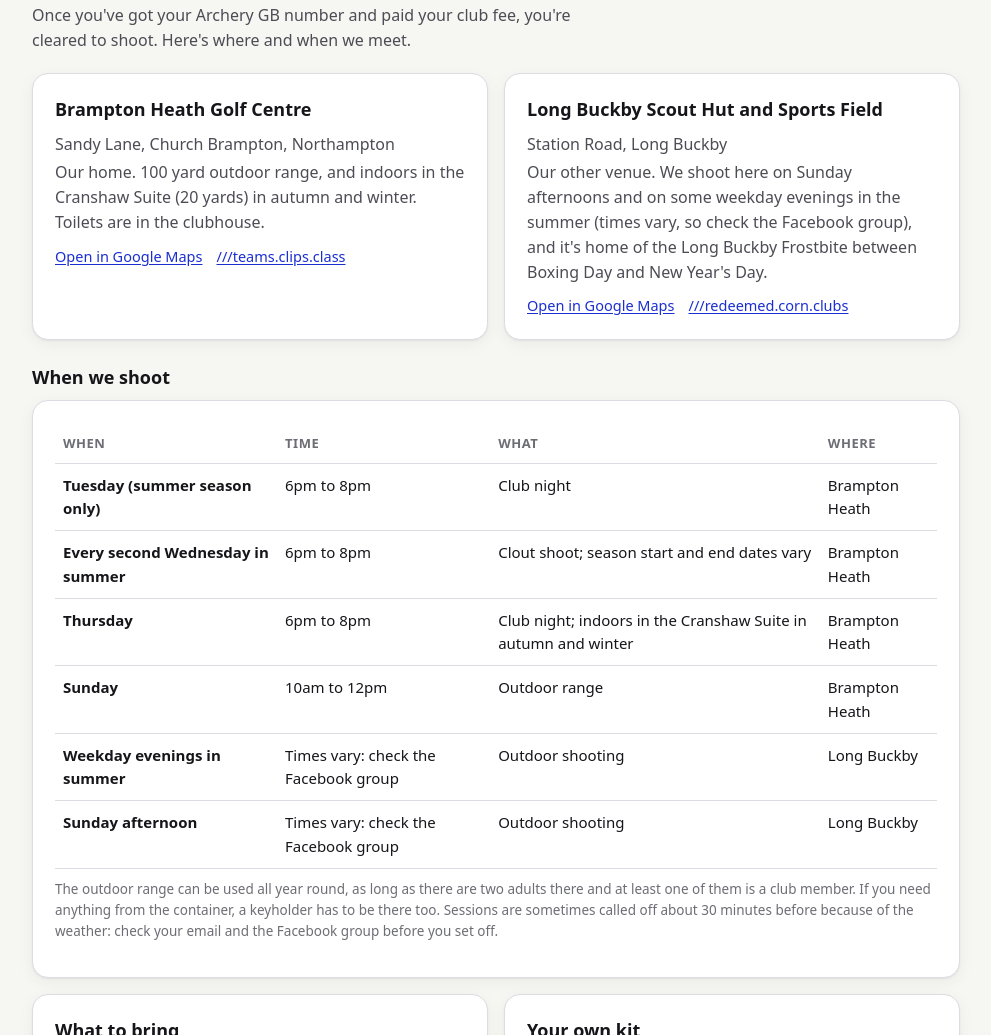
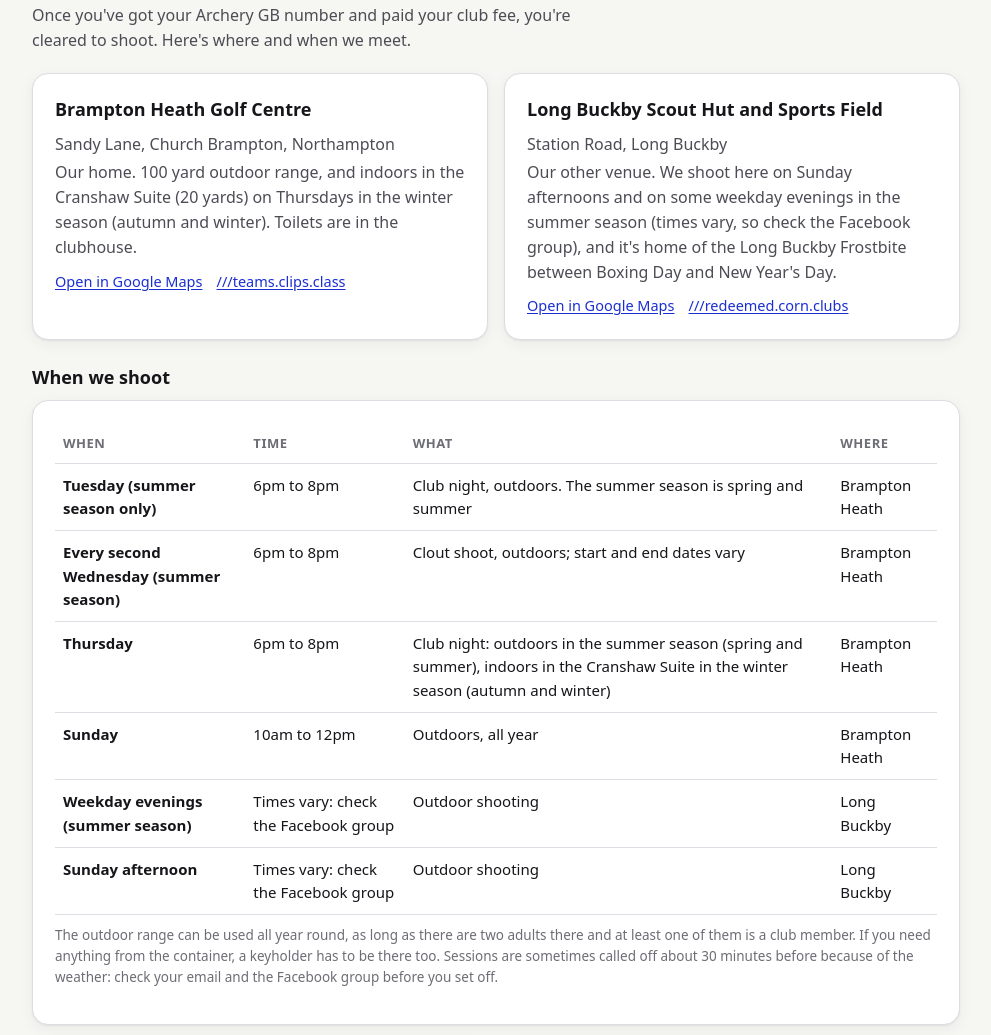
Before and after one commit to neilfletcher/DB-join, a plain HTML site: page index.html in a window 1280 px wide. Shown: the part 4356-5391 px from the top of the page, without its empty margins (144-1135 px from the left). Drawn offline with Linux system fonts and the light colour scheme.

Commit message:
Spell out summer and winter seasons in session times

```diff
--- a/index.html
+++ b/index.html
@@ -51,17 +51,17 @@ var CLUB = {
   venues: [
     { name: "Brampton Heath Golf Centre", address: "Sandy Lane, Church Brampton, Northampton",
       what3words: "teams.clips.class", maps: "https://www.google.com/maps/search/?api=1&query=Brampton+Heath+Golf+Centre+Sandy+Lane+Church+Brampton",
-      notes: "Our home. 100 yard outdoor range, and indoors in the Cranshaw Suite (20 yards) in autumn and winter. Toilets are in the clubhouse." },
+      notes: "Our home. 100 yard outdoor range, and indoors in the Cranshaw Suite (20 yards) on Thursdays in the winter season (autumn and winter). Toilets are in the clubhouse." },
     { name: "Long Buckby Scout Hut and Sports Field", address: "Station Road, Long Buckby",
       what3words: "redeemed.corn.clubs", maps: "https://www.google.com/maps/search/?api=1&query=Long+Buckby+Scout+Hut+Station+Road+Long+Buckby",
-      notes: "Our other venue. We shoot here on Sunday afternoons and on some weekday evenings in the summer (times vary, so check the Facebook group), and it's home of the Long Buckby Frostbite between Boxing Day and New Year's Day." }
+      notes: "Our other venue. We shoot here on Sunday afternoons and on some weekday evenings in the summer season (times vary, so check the Facebook group), and it's home of the Long Buckby Frostbite between Boxing Day and New Year's Day." }
   ],
   sessions: [
-    { when: "Tuesday (summer season only)", what: "Club night", where: "Brampton Heath", time: "6pm to 8pm" },
-    { when: "Every second Wednesday in summer", what: "Clout shoot; season start and end dates vary", where: "Brampton Heath", time: "6pm to 8pm" },
-    { when: "Thursday", what: "Club night; indoors in the Cranshaw Suite in autumn and winter", where: "Brampton Heath", time: "6pm to 8pm" },
-    { when: "Sunday", what: "Outdoor range", where: "Brampton Heath", time: "10am to 12pm" },
-    { when: "Weekday evenings in summer", what: "Outdoor shooting", where: "Long Buckby", time: "Times vary: check the Facebook group" },
+    { when: "Tuesday (summer season only)", what: "Club night, outdoors. The summer season is spring and summer", where: "Brampton Heath", time: "6pm to 8pm" },
+    { when: "Every second Wednesday (summer season)", what: "Clout shoot, outdoors; start and end dates vary", where: "Brampton Heath", time: "6pm to 8pm" },
+    { when: "Thursday", what: "Club night: outdoors in the summer season (spring and summer), indoors in the Cranshaw Suite in the winter season (autumn and winter)", where: "Brampton Heath", time: "6pm to 8pm" },
+    { when: "Sunday", what: "Outdoors, all year", where: "Brampton Heath", time: "10am to 12pm" },
+    { when: "Weekday evenings (summer season)", what: "Outdoor shooting", where: "Long Buckby", time: "Times vary: check the Facebook group" },
     { when: "Sunday afternoon", what: "Outdoor shooting", where: "Long Buckby", time: "Times vary: check the Facebook group" }
   ],
   rangeRule: "The outdoor range can be used all year round, as long as there are two adults there and at least one of them is a club member. If you need anything from the container, a keyholder has to be there too. Sessions are sometimes called off about 30 minutes before because of the weather: check your email and the Facebook group before you set off.",
```
